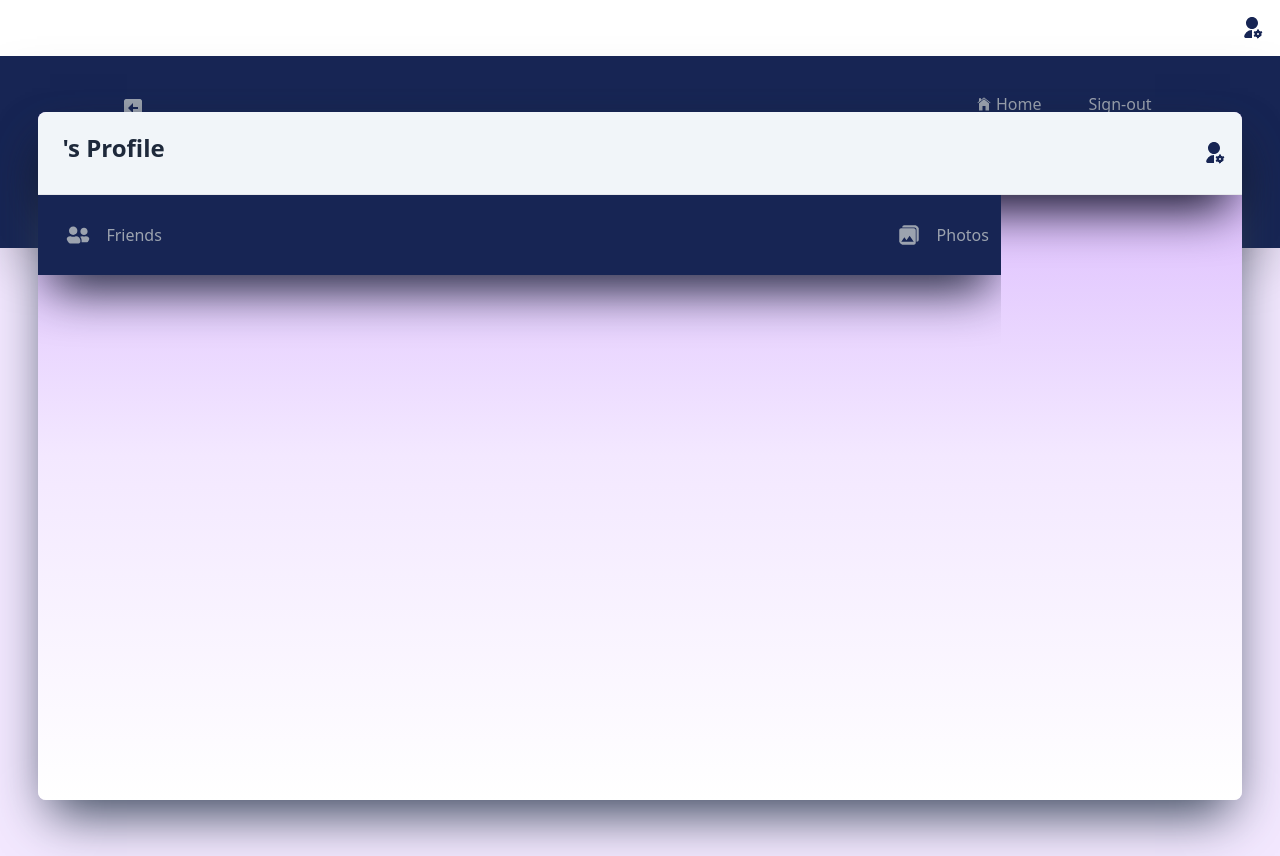
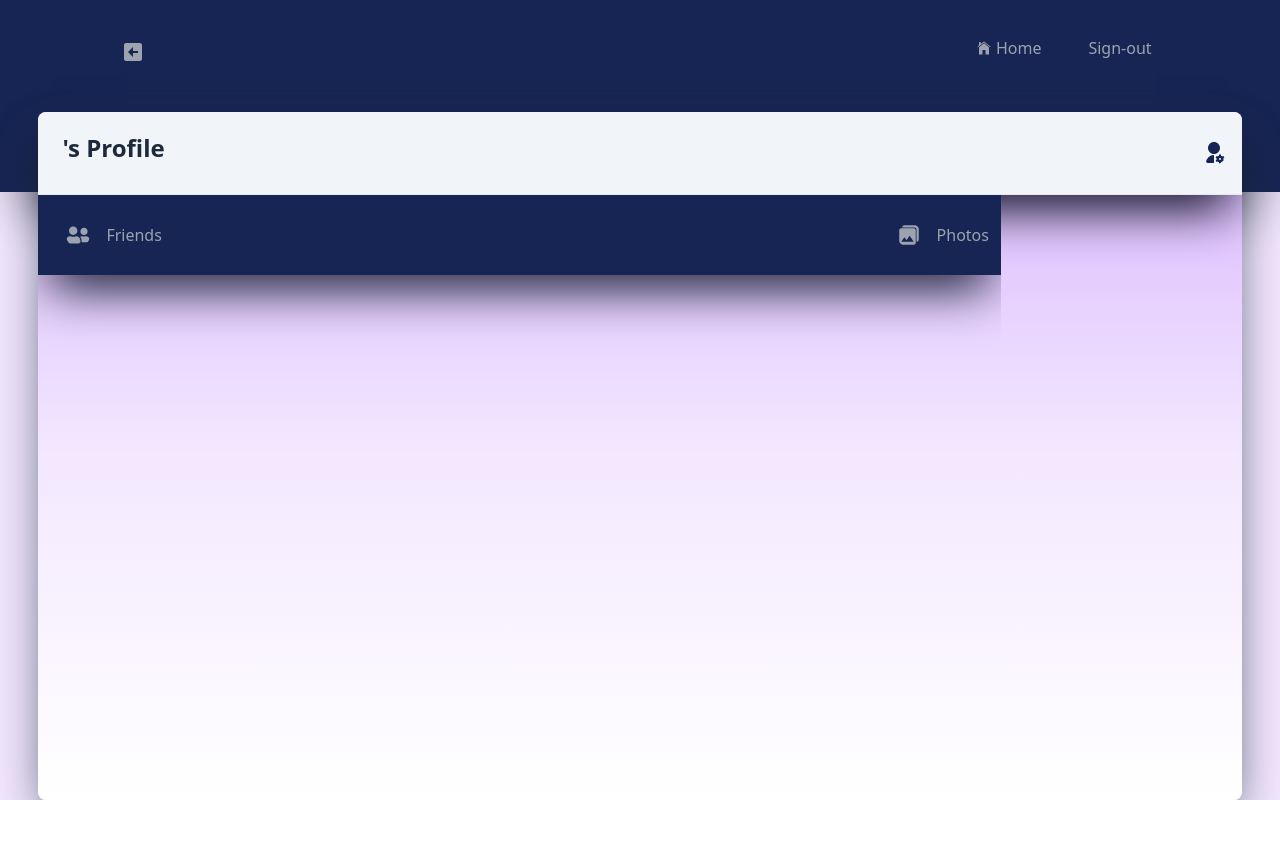
Before and after one commit to erdalHulagu/chat-project-frontEnd, a React (Create React App) app: page /profile in a window 1280 px wide. After the commit the page ends 800 px from the top, so only its background shows below. Built offline with nearby package versions, Linux system fonts and the light colour scheme; what encrypt-storage would draw is missing.

Commit message:
19/05/24

```diff
--- a/src/App.js
+++ b/src/App.js
@@ -1,4 +1,4 @@
-import menuItems from "./component/user/my-profile/menu-items";
+
 import ProfileSettingDropdownMenu from "./component/user/my-profile/profile-setting-dropdown-menu";
 import CustomRouters from "./router/custom-routers";
 
@@ -8,7 +8,7 @@ import CustomRouters from "./router/custom-routers";
 function App() {
   return (
     <div className="App ">
-      <ProfileSettingDropdownMenu menuItems={menuItems} />
+
       <CustomRouters/>
     </div>
   );
--- a/src/component/user/my-profile/dropdown-items.jsx
+++ b/src/component/user/my-profile/dropdown-items.jsx
@@ -3,7 +3,7 @@ import React from 'react';
 const DropdownItem = ({ label, onClick }) => (
     <div
         onClick={onClick}
-        className='text-gray-600 hover:text-slate-100 hover:shadow-md hover:shadow-slate-700 flex items-center w-full h-[32%] px-2 hover:bg-gray-400 cursor-pointer'
+        className='text-gray-600 hover:text-slate-100 hover:shadow-md hover:shadow-slate-700 flex items-center w-full h-62 px-2 hover:bg-gray-400 cursor-pointer'
     >
         {label}
     </div>
--- a/src/component/user/my-profile/menu-items.jsx
+++ b/src/component/user/my-profile/menu-items.jsx
@@ -1,20 +1,20 @@
-const handleCreateGroup = () => {
+
+const upDateProfile = () => {
     console.log('Create Group');
 };
 
-const handleCreateCommunityGroup = () => {
-    console.log('Create Community Group');
+const handleHomePage = () => {
+    console.log('update');
 };
 
-const handleAddExistingCommunity = () => {
+const handleLogOut = () => {
     console.log('Add Existing Community');
 };
 
 const menuItems = [
-    { label: 'All Groups' },
-    { label: 'Create New Community', onClick: handleCreateCommunityGroup },
-    { label: 'Add Existing Community', onClick: handleAddExistingCommunity },
-    { label: 'Create New Group', onClick: handleCreateGroup },
+    { label: 'Up Date Profile',onClick: upDateProfile },
+    { label: 'Home Page', onClick: handleHomePage },
+    { label: 'Log Out', onClick: handleLogOut},
 ];
 
 export default menuItems;
--- a/src/component/user/my-profile/my-profile.jsx
+++ b/src/component/user/my-profile/my-profile.jsx
@@ -15,6 +15,7 @@ import { setFriendProfile } from '../../../redux/store/slices/friendsProfileSlic
 import { useNavigate } from 'react-router-dom';
 import { useAppSelector } from '../../../redux/store/hooks';
 import ProfileSettingDropdownMenu from './profile-setting-dropdown-menu';
+import menuItems from './menu-items'
 const MyProfile = () => {
     const navigate = useNavigate();
     const dispatch = useDispatch();
@@ -93,8 +94,8 @@ const MyProfile = () => {
 
 
                             <h4 className='ml-6 font-semibold '>{user.firstName} {user.lastName}'s Profile</h4>
-                            <div>
-                                <ProfileSettingDropdownMenu />
+                            <div className='z-20 h-62 w-40'>
+                            <ProfileSettingDropdownMenu menuItems={menuItems} />
                             </div>
 
 
--- a/src/component/user/my-profile/profile-setting-dropdown-menu.jsx
+++ b/src/component/user/my-profile/profile-setting-dropdown-menu.jsx
@@ -127,15 +127,15 @@ const ProfileSettingDropdownMenu = ({ menuItems = [] }) => {
     return (
         <div className='relative flex w-[50] h-full justify-end cursor-pointer'>
             <RiUserSettingsFill
-                onMouseEnter={handleMouseEnter}
+                onClick={handleMouseEnter}
                 onMouseLeave={handleMouseLeave}
-                className='text-blue-950 w-14 h-14 p-3 hover:opacity-80 hover:bg-gray-300 hover:text-blue-950 z-10 cursor-pointer rounded-full'
+                className='text-blue-950 w-14 h-14 p-3 hover:opacity-80 hover:bg-gray-300 hover:text-blue-950 cursor-pointer rounded-full'
             />
             {isOpen && (
                 <div
                     onMouseEnter={handleMouseEnter}
                     onMouseLeave={handleMouseLeave}
-                    className='shadow-xl shadow-slate-900 border border-2xl border-slate-600 py-1 rounded absolute bg-slate-200 mt-14 flex-col items-center justify-center w-30 h-30'
+                    className='shadow-xl shadow-slate-900 border border-2xl border-slate-600 py-1 rounded absolute bg-slate-200 mt-14 flex-col items-center justify-center w-30 h-62'
                 >
                     {menuItems.map((item, index) => (
                         <DropdownItem key={index} label={item.label} onClick={item.onClick} />
```
